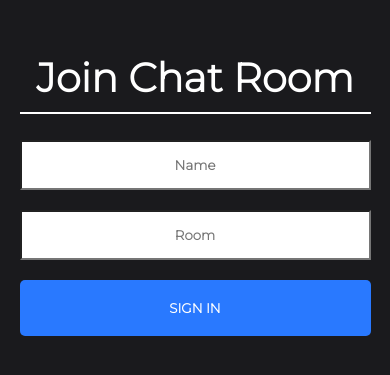
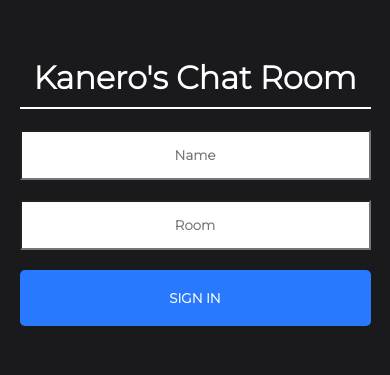
Before and after one commit to rohitroy-github/react-socketio-realtime-chat-netlify-version, a React (Create React App) app: page / in a window 390 px wide. Shown: the part 241-616 px from the top of the page. Built offline with nearby package versions, Linux system fonts and the light colour scheme.

Commit message:
Update >>>

```diff
--- a/src/components/Chat/Chat.css
+++ b/src/components/Chat/Chat.css
@@ -7,6 +7,12 @@
   height: 100vh;
   background-color: #1A1A1D;
 }
+
+/* .innerContainer {
+  width: 30%;
+  display: flex;
+  margin: auto;
+} */
 
 .container {
   display: flex;
@@ -30,6 +36,7 @@
 @media (min-width: 320px) and (max-width: 480px) {
   .outerContainer {
     height: 100%;
+    padding: 15px;
   }
 
   .container {
--- a/src/components/Chat/Chat.js
+++ b/src/components/Chat/Chat.js
@@ -1,23 +1,26 @@
 import React, { useState, useEffect } from "react";
-import queryString from 'query-string';
+import queryString from "query-string";
 import io from "socket.io-client";
 
-import TextContainer from '../TextContainer/TextContainer';
-import Messages from '../Messages/Messages';
-import InfoBar from '../InfoBar/InfoBar';
-import Input from '../Input/Input';
+import TextContainer from "../TextContainer/TextContainer";
+import Messages from "../Messages/Messages";
+import InfoBar from "../InfoBar/InfoBar";
+import Input from "../Input/Input";
 
-import './Chat.css';
+import "./Chat.css";
 
-const ENDPOINT = 'https://basic-react-socketio-chat-app.herokuapp.com/';
+const ENDPOINT = "https://basic-react-socketio-chat-app.herokuapp.com/";
+
+// Checking/ Testing purpose
+// const ENDPOINT = 'http://localhost:5000/';
 
 let socket;
 
 const Chat = ({ location }) => {
-  const [name, setName] = useState('');
-  const [room, setRoom] = useState('');
-  const [users, setUsers] = useState('');
-  const [message, setMessage] = useState('');
+  const [name, setName] = useState("");
+  const [room, setRoom] = useState("");
+  const [users, setUsers] = useState("");
+  const [message, setMessage] = useState("");
   const [messages, setMessages] = useState([]);
 
   useEffect(() => {
@@ -26,10 +29,10 @@ const Chat = ({ location }) => {
     socket = io(ENDPOINT);
 
     setRoom(room);
-    setName(name)
+    setName(name);
 
-    socket.emit('join', { name, room }, (error) => {
-      if(error) {
+    socket.emit("join", { name, room }, (error) => {
+      if (error) {
         alert(error);
       }
     });
@@ -38,10 +41,9 @@ const Chat = ({ location }) => {
     // }, [ENDPOINT, location.search]);
   }, [location.search]);
 
-
   useEffect(() => {
-    socket.on('message', message => {
-      setMessages(messages => [ ...messages, message ]);
+    socket.on("message", (message) => {
+      setMessages((messages) => [...messages, message]);
     });
 
     socket.on("roomData", ({ users }) => {
@@ -52,22 +54,26 @@ const Chat = ({ location }) => {
   const sendMessage = (event) => {
     event.preventDefault();
 
-    if(message) {
-      socket.emit('sendMessage', message, () => setMessage(''));
+    if (message) {
+      socket.emit("sendMessage", message, () => setMessage(""));
     }
-  }
+  };
 
   return (
     <div className="outerContainer">
+        {/* <h1 className="heading">Chat Room</h1> */}
       <div className="container">
-      <h1 className="heading">Join Chat Room</h1>
         <InfoBar room={room} />
         <Messages messages={messages} name={name} />
-          <Input message={message} setMessage={setMessage} sendMessage={sendMessage} />
+        <Input
+          message={message}
+          setMessage={setMessage}
+          sendMessage={sendMessage}
+        />
       </div>
-      <TextContainer users={users}/>
+      <TextContainer users={users} />
     </div>
   );
-}
+};
 
 export default Chat;
--- a/src/components/InfoBar/InfoBar.css
+++ b/src/components/InfoBar/InfoBar.css
@@ -1,3 +1,5 @@
+@import url('https://fonts.googleapis.com/css2?family=Montserrat:wght@300&display=swap');
+
 .infoBar {
   display: flex;
   align-items: center;
@@ -6,6 +8,7 @@
   border-radius: 4px 4px 0 0;
   height: 60px;
   width: 100%;
+  font-family: 'Montserrat', sans-serif;
 }
 
 .leftInnerContainer {
--- a/src/components/InfoBar/InfoBar.js
+++ b/src/components/InfoBar/InfoBar.js
@@ -1,3 +1,5 @@
+//Blue bar code
+
 import React from 'react';
 
 import onlineIcon from '../../icons/onlineIcon.png';
--- a/src/components/Input/Input.css
+++ b/src/components/Input/Input.css
@@ -1,6 +1,9 @@
+@import url('https://fonts.googleapis.com/css2?family=Montserrat:wght@300&display=swap');
+
 .form {
   display: flex;
   border-top: 2px solid #D3D3D3;
+  font-family: 'Montserrat', sans-serif;
 }
 
 .input {
@@ -9,6 +12,7 @@
   padding: 5%;
   width: 80%;
   font-size: 1.2em;
+  font-family: 'Montserrat', sans-serif;
 }
 
 input:focus, textarea:focus, select:focus{
@@ -24,4 +28,5 @@ input:focus, textarea:focus, select:focus{
   display: inline-block;
   border: none;
   width: 20%;
+  font-family: 'Montserrat', sans-serif;
 }
--- a/src/components/Join/Join.css
+++ b/src/components/Join/Join.css
@@ -72,6 +72,10 @@ html, body {
     height: 100%;
   }
 
+  .heading{
+    font-size: 2em;
+  }
+
   .joinInnerContainer {
     width: 90%;
   }
--- a/src/components/Join/Join.js
+++ b/src/components/Join/Join.js
@@ -10,7 +10,7 @@ export default function SignIn() {
   return (
     <div className="joinOuterContainer">
       <div className="joinInnerContainer">
-        <h1 className="heading">Join Chat Room</h1>
+        <h1 className="heading">Kanero's Chat Room</h1>
         <div>
           <input placeholder="Name" className="joinInput" type="text" onChange={(event) => setName(event.target.value)} />
         </div>
--- a/src/components/Messages/Message/Message.css
+++ b/src/components/Messages/Message/Message.css
@@ -1,3 +1,5 @@
+@import url('https://fonts.googleapis.com/css2?family=Montserrat:wght@300&display=swap');
+
 .messageBox {
   background: #F3F3F3;
   border-radius: 20px;
@@ -5,6 +7,7 @@
   color: white;
   display: inline-block;
   max-width: 80%;
+  font-family: 'Montserrat', sans-serif;
 }
 
 .messageText {
@@ -13,6 +16,7 @@
   float: left;
   font-size: 1.1em;
   word-wrap: break-word;
+  font-family: 'Montserrat', sans-serif;
 }
 
 .messageText img {
@@ -32,6 +36,7 @@
   font-family: Helvetica;
   color: #828282;
   letter-spacing: 0.3px;
+  font-family: 'Montserrat', sans-serif;
 }
 
 .pl-10 {
--- a/src/components/TextContainer/TextContainer.css
+++ b/src/components/TextContainer/TextContainer.css
@@ -1,3 +1,5 @@
+@import url('https://fonts.googleapis.com/css2?family=Montserrat:wght@300&display=swap');
+
 .textContainer {
   display: flex;
   flex-direction: column;
@@ -5,6 +7,7 @@
   color: white;
   height: 60%;
   justify-content: space-between;
+  font-family: 'Montserrat', sans-serif;
 }
 
 .activeContainer {
--- a/src/components/TextContainer/TextContainer.js
+++ b/src/components/TextContainer/TextContainer.js
@@ -1,3 +1,5 @@
+//Right-hand-sise portion Code
+
 import React from 'react';
 
 import onlineIcon from '../../icons/onlineIcon.png';
@@ -6,16 +8,19 @@ import './TextContainer.css';
 
 const TextContainer = ({ users }) => (
   <div className="textContainer">
+
+    {/* Public description of product
     <div>
       <h1>Realtime Chat Application <span role="img" aria-label="emoji">💬</span></h1>
       <h2>Created with React, Express, Node and Socket.IO <span role="img" aria-label="emoji">❤️</span></h2>
       <h2>Try it out right now! <span role="img" aria-label="emoji">⬅️</span></h2>
-    </div>
+    </div> */}
+
     {
       users
         ? (
           <div>
-            <h1>People currently chatting:</h1>
+            <h1>Chatroom Members Online >>></h1>
             <div className="activeContainer">
               <h2>
                 {users.map(({name}) => (
```
Lines whose indentation alone changed are shown as unchanged.
